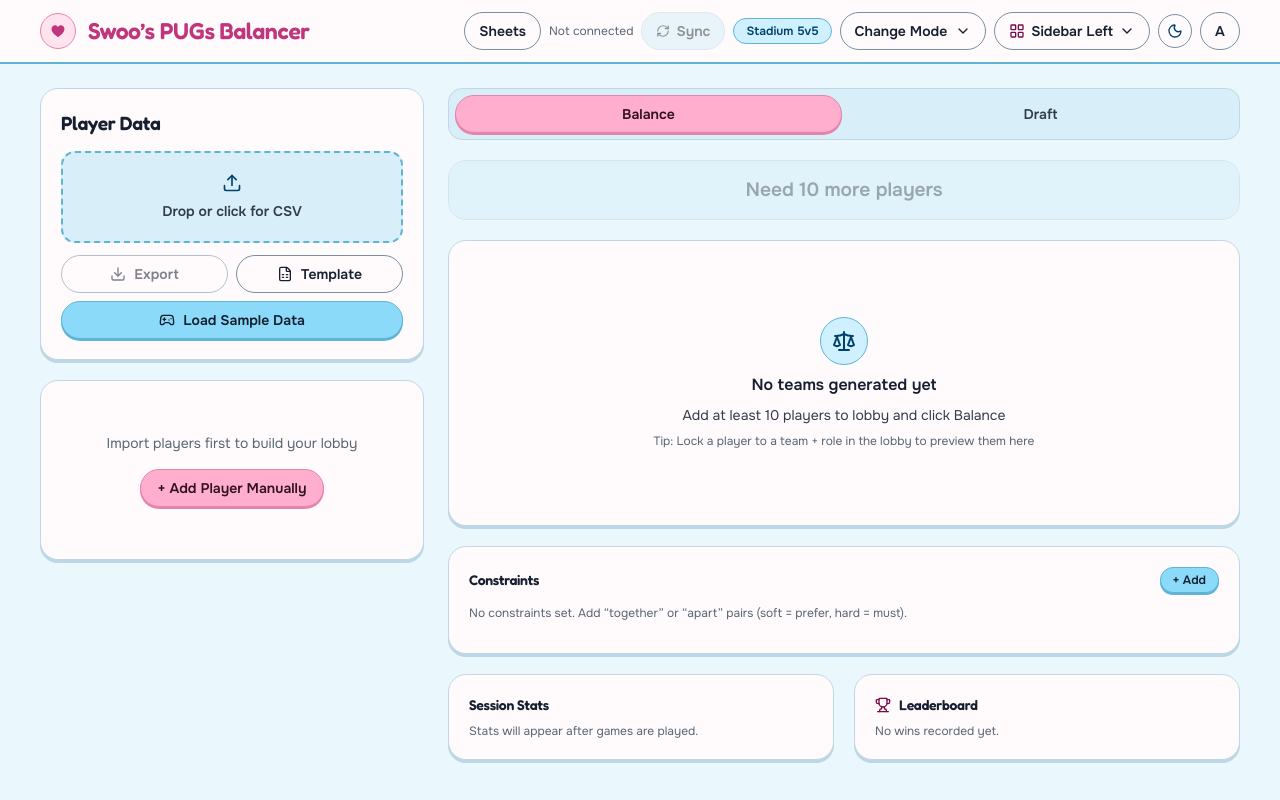
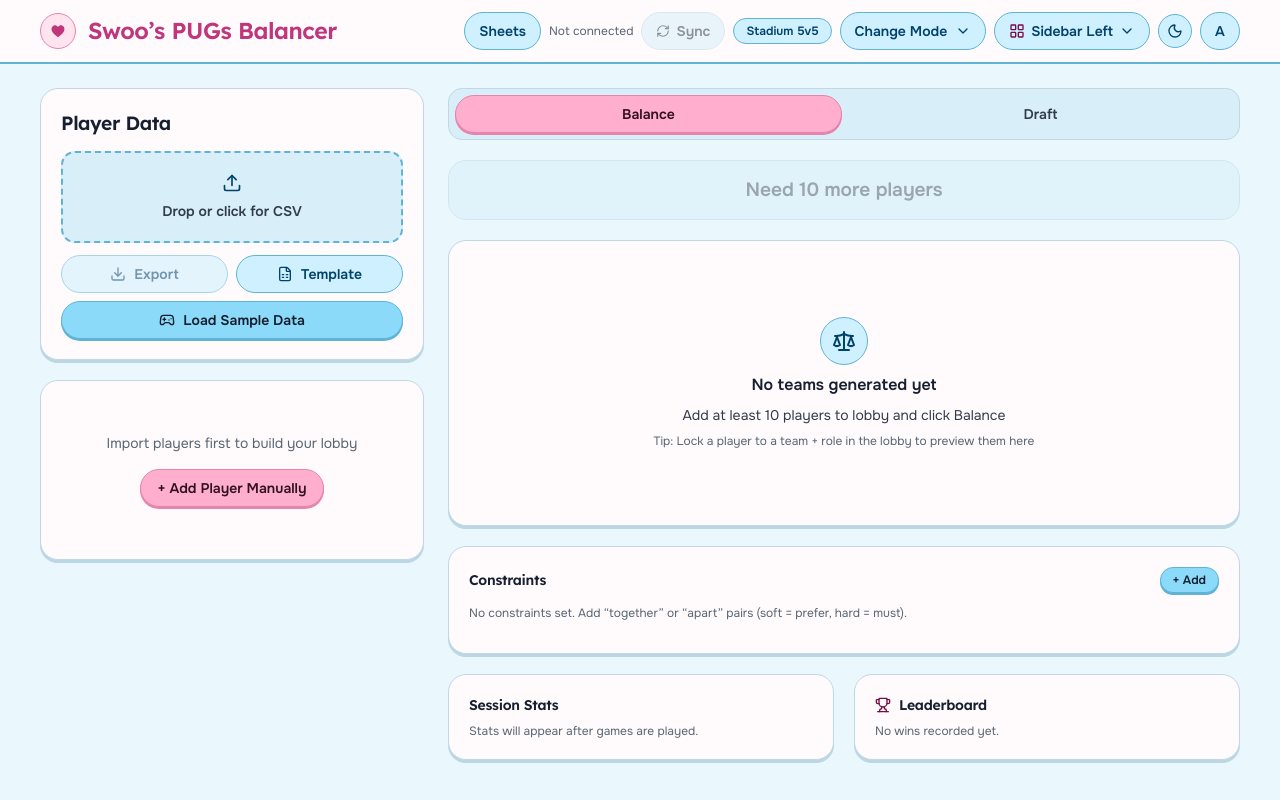
Before and after one commit to ShantingLiu/pugs-balancer-app, a React (Vite) app: page / in a window 1280 px wide. Built offline with nearby package versions, Linux system fonts and the light colour scheme.

Commit message:
switch display font to Lexend, pastel light buttons, and hide adaptive SR behind toggle

```diff
--- a/index.html
+++ b/index.html
@@ -12,7 +12,7 @@
     <link rel="preconnect" href="https://fonts.googleapis.com" />
     <link rel="preconnect" href="https://fonts.gstatic.com" crossorigin />
     <link
-      href="https://fonts.googleapis.com/css2?family=Fredoka:wght@600&family=JetBrains+Mono:wght@500&family=Onest:wght@400;600&display=swap"
+      href="https://fonts.googleapis.com/css2?family=JetBrains+Mono:wght@500&family=Lexend:wght@600&family=Onest:wght@400;600&display=swap"
       rel="stylesheet"
     />
     <script>
--- a/src/components/DraftView.tsx
+++ b/src/components/DraftView.tsx
@@ -178,7 +178,7 @@ function DraftPlayerCard({
     }
 
     const showManual = showWeightModifiers && manualMod !== 0;
-    const showAdaptive = adaptiveWeight !== 0;
+    const showAdaptive = showWeightModifiers && adaptiveWeight !== 0;
 
     if (!showManual && !showAdaptive) {
       return <span className="text-xs text-ink-2">{baseRank}</span>;
--- a/src/components/TeamColumn.tsx
+++ b/src/components/TeamColumn.tsx
@@ -36,13 +36,13 @@ function formatRankWithModifier(
   modifier: number,
   adaptiveWeight: number,
   mode: GameMode,
-  showManualModifier: boolean = true
+  showModifiers: boolean = true
 ): ReactNode {
   const baseRank = formatRankOnly(effectiveSR - modifier, mode);
 
   const manualMod = modifier - adaptiveWeight;
-  const showManual = showManualModifier && manualMod !== 0;
-  const showAdaptive = adaptiveWeight !== 0;
+  const showManual = showModifiers && manualMod !== 0;
+  const showAdaptive = showModifiers && adaptiveWeight !== 0;
 
   if (!showManual && !showAdaptive) {
     return <>{baseRank}</>;
--- a/src/index.css
+++ b/src/index.css
@@ -1,7 +1,7 @@
 /* Hallmark · shape: app screen · genre: playful · theme: custom · redesign: full
  * idea: "Sky-milk and cotton-candy stationery workbench where Team 1 is cotton-candy pink and Team 2 is pastel sky blue"
  * vibe: "soft cloud-white cards, pastel sky, cotton-candy pink"
- * paper: oklch(96.8% 0.016 225) · accent: oklch(84% 0.105 355) · display: Fredoka · body: Onest
+ * paper: oklch(96.8% 0.016 225) · accent: oklch(84% 0.105 355) · display: Lexend · body: Onest
  * nav: cloud top bar · signature: Cotton Candy vs Sky team matchup ledger · states: empty, preview, result, draft, sync
  * axes: light/rounded-sans/chromatic-pink · posture: full-palette · modes: light+dark · contrast: pass · v2.0.0 */
 /* Hallmark · pre-emit critique: P5 H5 E5 S5 R5 V5 · weakest: R, pastel sky + cotton-candy pink across 20 components could turn noisy; restrained every surface to sky paper, cloud cards, and purposeful pink-vs-sky team coding */
@@ -156,15 +156,29 @@ button:disabled {
 }
 
 .app-secondary {
-  background: var(--color-paper-2);
-  border: 1.5px solid var(--color-rule-2);
-  color: var(--color-ink);
+  background: var(--color-sky-soft);
+  border: 1.5px solid var(--color-sky-edge);
+  color: var(--color-sky-ink);
 }
 
 .app-secondary:hover:not(:disabled) {
   background: var(--color-sky);
   border-color: var(--color-sky-edge);
   color: var(--color-sky-btn-ink);
+}
+
+[data-mode="dark"] .app-secondary {
+  background: var(--color-paper-2);
+  border: 1.5px solid var(--color-rule-2);
+  color: var(--color-ink);
+}
+
+@media (prefers-color-scheme: dark) {
+  :root:not([data-mode]) .app-secondary {
+    background: var(--color-paper-2);
+    border: 1.5px solid var(--color-rule-2);
+    color: var(--color-ink);
+  }
 }
 
 .app-quiet {
--- a/src/tokens.css
+++ b/src/tokens.css
@@ -92,7 +92,7 @@
   --color-lock-edge: oklch(76% 0.095 305);
 
   /* Typography */
-  --font-display: "Fredoka", ui-rounded, ui-sans-serif, system-ui, sans-serif;
+  --font-display: "Lexend", ui-sans-serif, system-ui, sans-serif;
   --font-body: "Onest", ui-sans-serif, system-ui, sans-serif;
   --font-outlier: "JetBrains Mono", ui-monospace, monospace;
 
```
Also changed, not shown: 1 other file (tests, documents, lock files or other folders).
